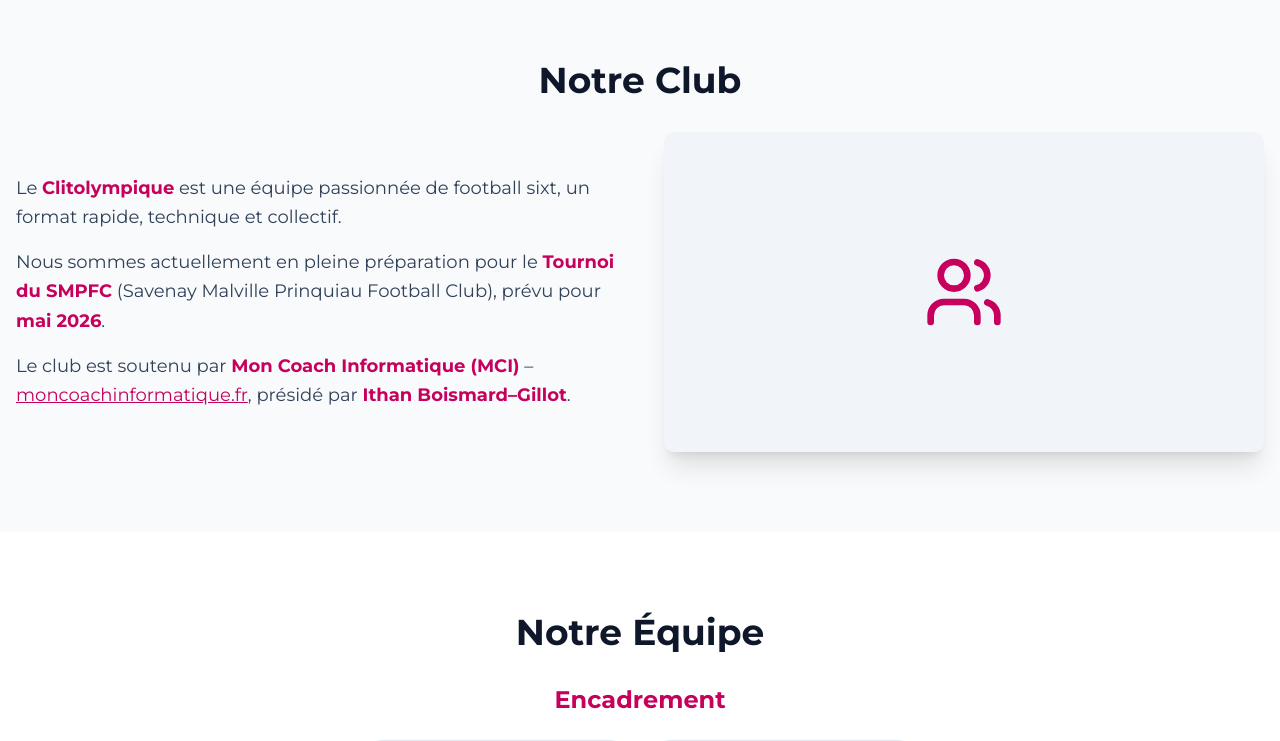
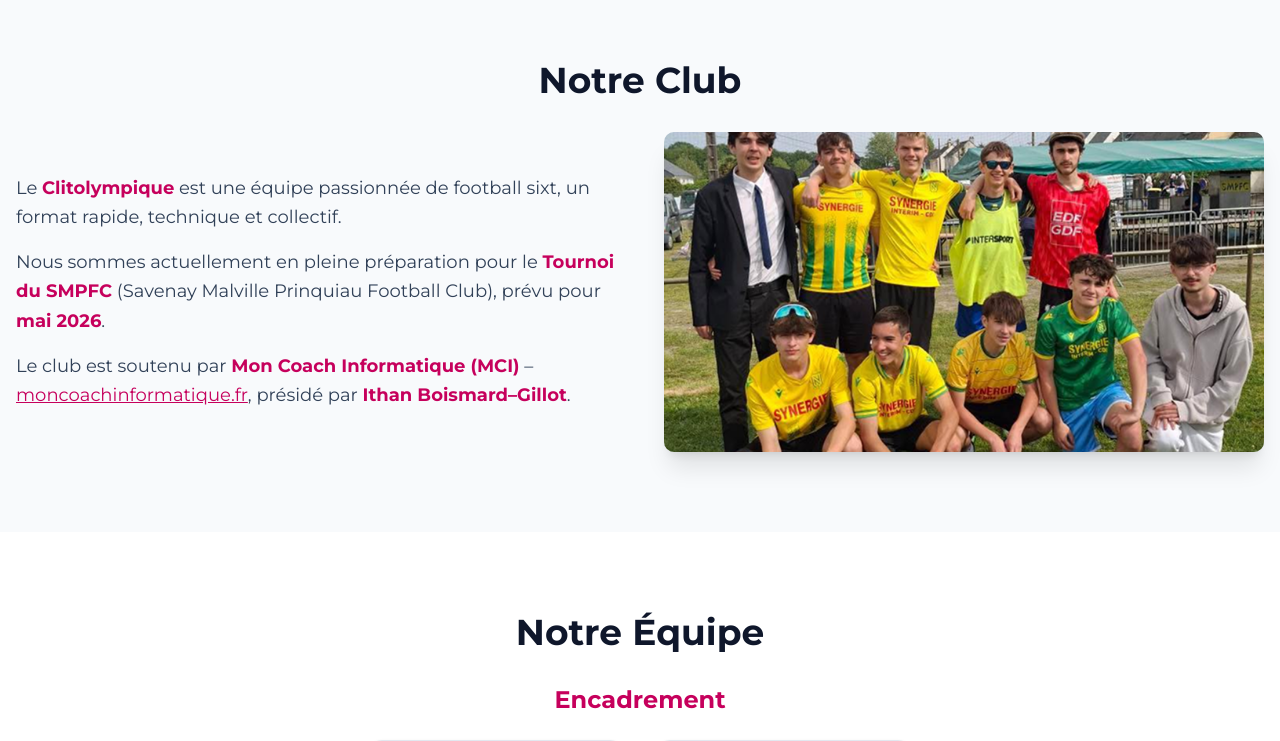
Before and after one commit to Ithan25/clitolympique, a React (Vite) app: page / in a window 1280 px wide. Shown: the part 820-1561 px from the top of the page. Built offline with nearby package versions, Linux system fonts and the light colour scheme.

Commit message:
Add player photos for Eliott and update team photo; adjust player data structure

```diff
--- a/src/App.jsx
+++ b/src/App.jsx
@@ -24,6 +24,7 @@ import maillot14 from "./assets/maillots/14.png";
 import maillot15 from "./assets/maillots/15.png";
 import maillot16 from "./assets/maillots/16.png";
 import photoAmaury from "./assets/photos/Amaury.png";
+import photoEliott from "./assets/photos/Eliott.png";
 import photoGaetan from "./assets/photos/Gaetan.png";
 import photoKillian from "./assets/photos/Killian.png";
 import photoMael from "./assets/photos/Mael.png";
@@ -31,6 +32,7 @@ import photoMao from "./assets/photos/Mao.png";
 import photoMathys from "./assets/photos/Mathys.png";
 import photoMaxence from "./assets/photos/Maxence.png";
 import photoGroupe from "./assets/photos/groupe.jpg";
+import photoEquipe from "./assets/photos/equipe.png";
 import {
   Trophy,
   Users,
@@ -241,6 +243,7 @@ function App() {
     Gaetan: photoGaetan,
     Amaury: photoAmaury,
     Mathys: photoMathys,
+    Eliott: photoEliott,
     Mao: photoMao,
     Maël: photoMael,
     Maxence: photoMaxence,
@@ -262,7 +265,7 @@ function App() {
     },
     { name: "Mathys", position: "?", number: 3, photo: playerPhotos["Mathys"] },
     { name: "Owen", position: "?", number: 5 },
-    { name: "Eliott", position: "?", number: 7 },
+    { name: "Eliott", position: "?", number: 7, photo: playerPhotos["Eliott"] },
     { name: "Mao", position: "?", number: 8, photo: playerPhotos["Mao"] },
     { name: "Maël", position: "?", number: 9, photo: playerPhotos["Maël"] },
     {
@@ -1066,8 +1069,12 @@ function App() {
               viewport={{ once: true }}
               className="relative"
             >
-              <div className="h-80 bg-slate-100 rounded-lg shadow-xl flex items-center justify-center">
-                <Users size={80} className="text-pink-700" />
+              <div className="h-80 bg-slate-100 rounded-lg shadow-xl overflow-hidden">
+                <img
+                  src={photoEquipe}
+                  alt="Équipe Clitolympique"
+                  className="w-full h-full object-cover"
+                />
               </div>
             </motion.div>
           </div>
@@ -1203,7 +1210,7 @@ function App() {
               transition={{ duration: 0.8 }}
               viewport={{ once: true }}
             >
-              <div className="h-80 bg-slate-100 rounded-lg shadow-xl overflow-hidden">
+              <div className="h-100 bg-slate-100 rounded-lg shadow-xl overflow-hidden">
                 <img
                   src={photoGroupe}
                   alt="Photo de groupe de l'équipe Clitolympique"
@@ -1292,6 +1299,11 @@ function App() {
                       Suivez-nous sur les réseaux :
                     </p>
                     <div className="flex gap-4">
+                      <a
+                        href="https://www.instagram.com/clitolympique_officiel/"
+                        target="_blank"
+                        rel="noopener noreferrer"
+                      >
                         <Button
                           variant="outline"
                           size="sm"
@@ -1300,6 +1312,7 @@ function App() {
                           <Instagram size={16} className="mr-2" />
                           Instagram
                         </Button>
+                      </a>
                     </div>
                   </div>
                   <div className="pt-4 border-t">
```
Also changed, not shown: src/assets/photos/Eliott.png (added), src/assets/photos/equipe.png (added). Lines whose indentation alone changed are shown as unchanged.
